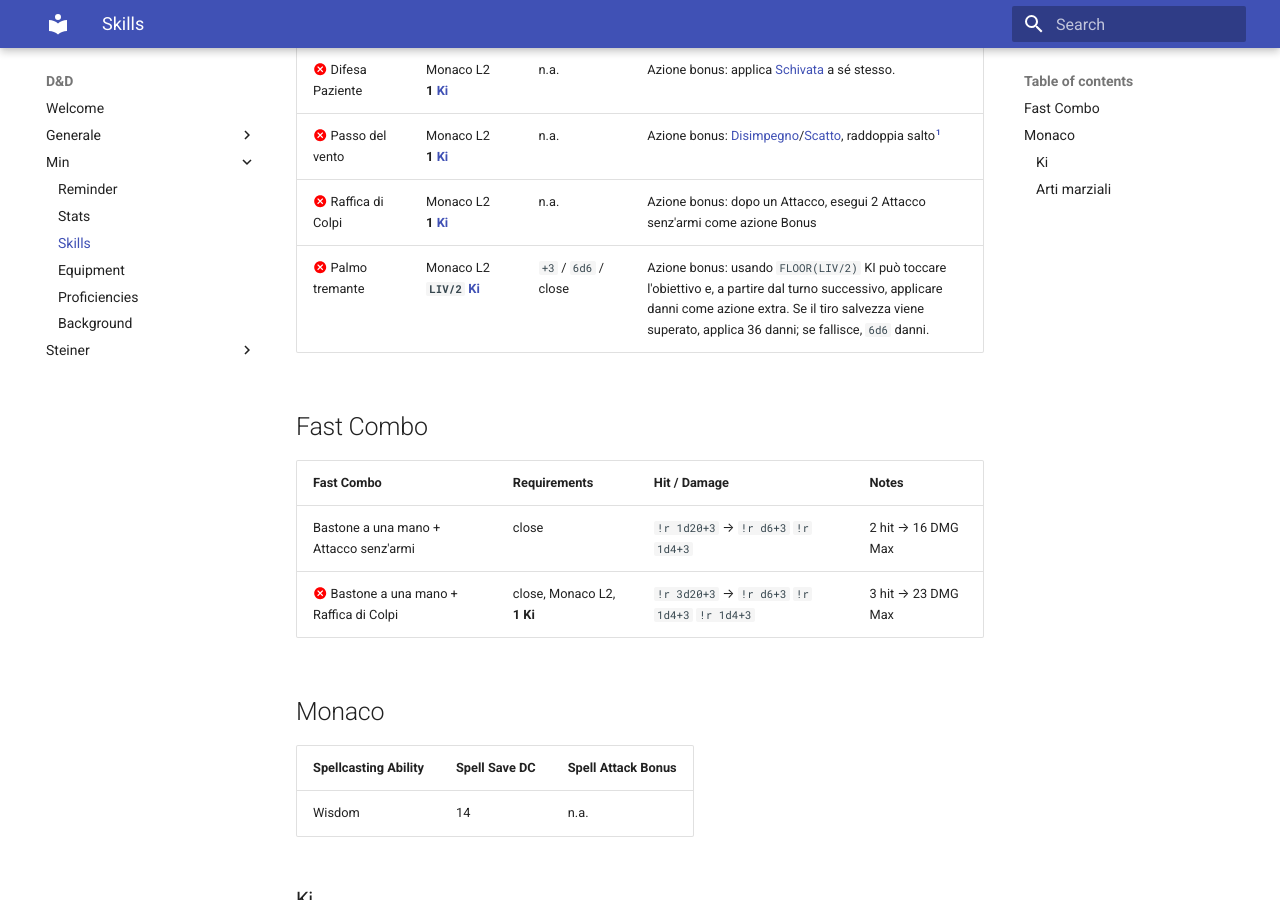
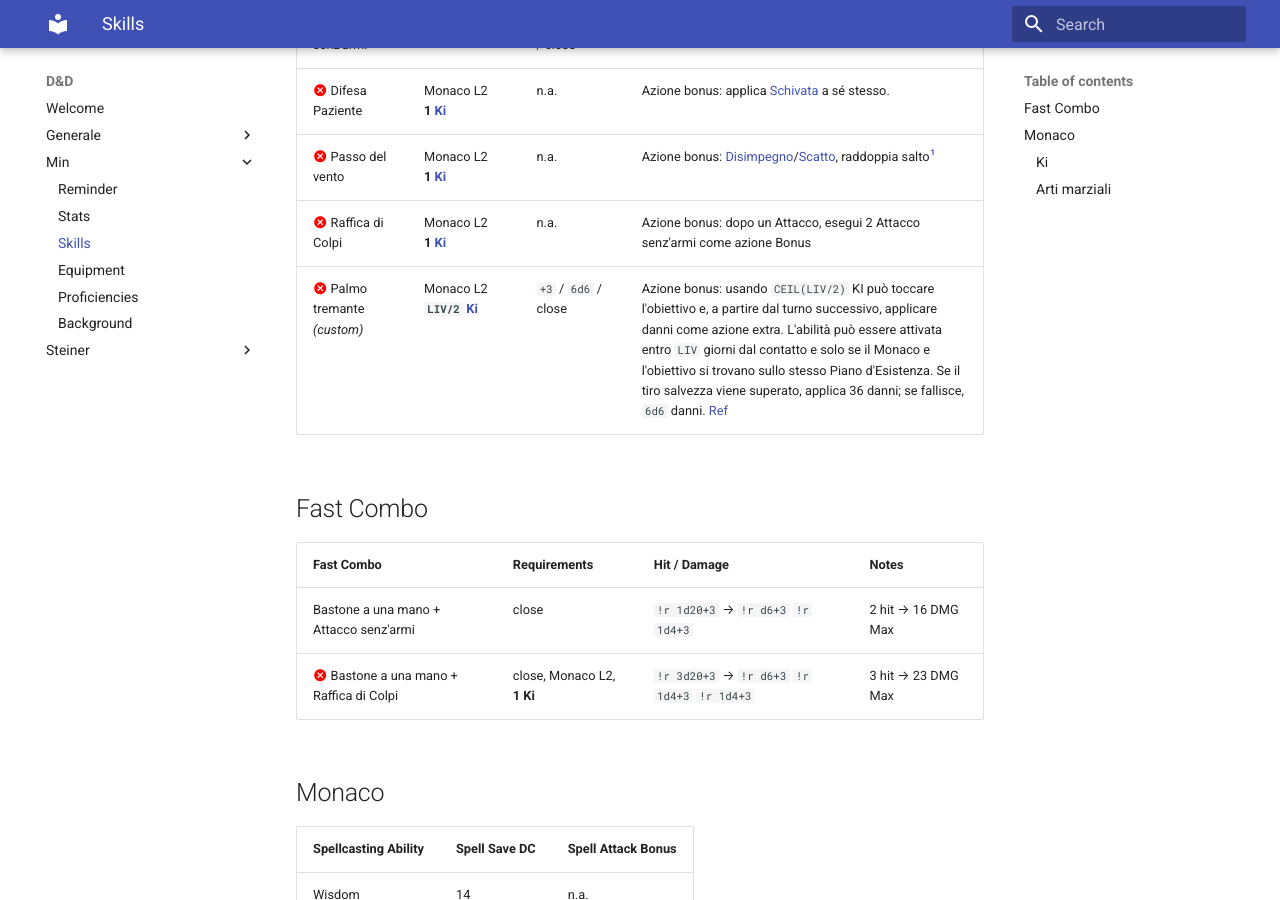
Before and after one commit to vitalegi/dungeons-and-dragons-docs, an MkDocs documentation site: the page built from docs/Min/02.skills.md, in a window 1280 px wide and 900 px high, scrolled down 396 px. Built offline with MkDocs 1.6.1 and Material for MkDocs 9.7.7, drawn with Linux system fonts in a browser that asks for light colours.

Commit message:
update doc of custom skill

```diff
--- a/docs/Min/02.skills.md
+++ b/docs/Min/02.skills.md
@@ -8,7 +8,7 @@
 | :material-close-circle:{: .forbidden } Difesa Paziente | Monaco L2<br>__1 [Ki](#ki)__ | n.a. | Azione bonus: applica [Schivata](https://dungeonsanddragons.fandom.com/it/wiki/Combattimento#Schivata:) a sé stesso. |
 | :material-close-circle:{: .forbidden } Passo del vento | Monaco L2<br>__1 [Ki](#ki)__ | n.a. | Azione bonus: [Disimpegno](https://dungeonsanddragons.fandom.com/it/wiki/Combattimento#Disimpegno:)/[Scatto](https://dungeonsanddragons.fandom.com/it/wiki/Combattimento#Scatto:), raddoppia salto[^1] |
 | :material-close-circle:{: .forbidden } Raffica di Colpi | Monaco L2<br>__1 [Ki](#ki)__ | n.a. | Azione bonus: dopo un Attacco, esegui 2 Attacco senz'armi come azione Bonus |
-| :material-close-circle:{: .forbidden } Palmo tremante | Monaco L2<br>__`LIV/2` [Ki](#ki)__ | `+3` / `6d6` / close | Azione bonus: usando `FLOOR(LIV/2)` KI può toccare l'obiettivo e, a partire dal turno successivo, applicare danni come azione extra. Se il tiro salvezza viene superato, applica 36 danni; se fallisce, `6d6` danni. |
+| :material-close-circle:{: .forbidden } Palmo tremante _(custom)_ | Monaco L2<br>__`LIV/2` [Ki](#ki)__ | `+3` / `6d6` / close | Azione bonus: usando `CEIL(LIV/2)` KI può toccare l'obiettivo e, a partire dal turno successivo, applicare danni come azione extra. L'abilità può essere attivata entro `LIV` giorni dal contatto e solo se il Monaco e l'obiettivo si trovano sullo stesso Piano d'Esistenza. Se il tiro salvezza viene superato, applica 36 danni; se fallisce, `6d6` danni. [Ref](https://dungeonsanddragons.fandom.com/it/wiki/Tradizioni_Monastiche#Palmo_Tremante) |
 
 ## Fast Combo
 
```
